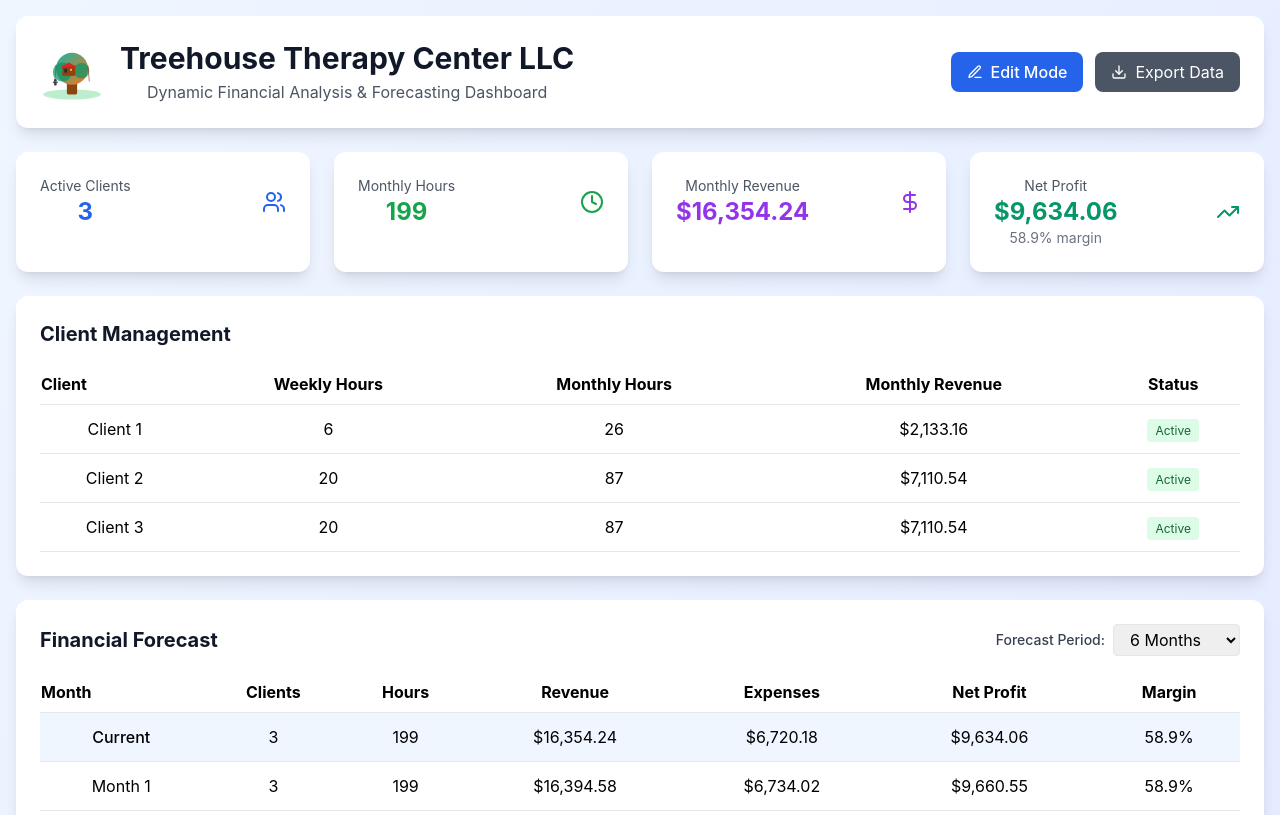
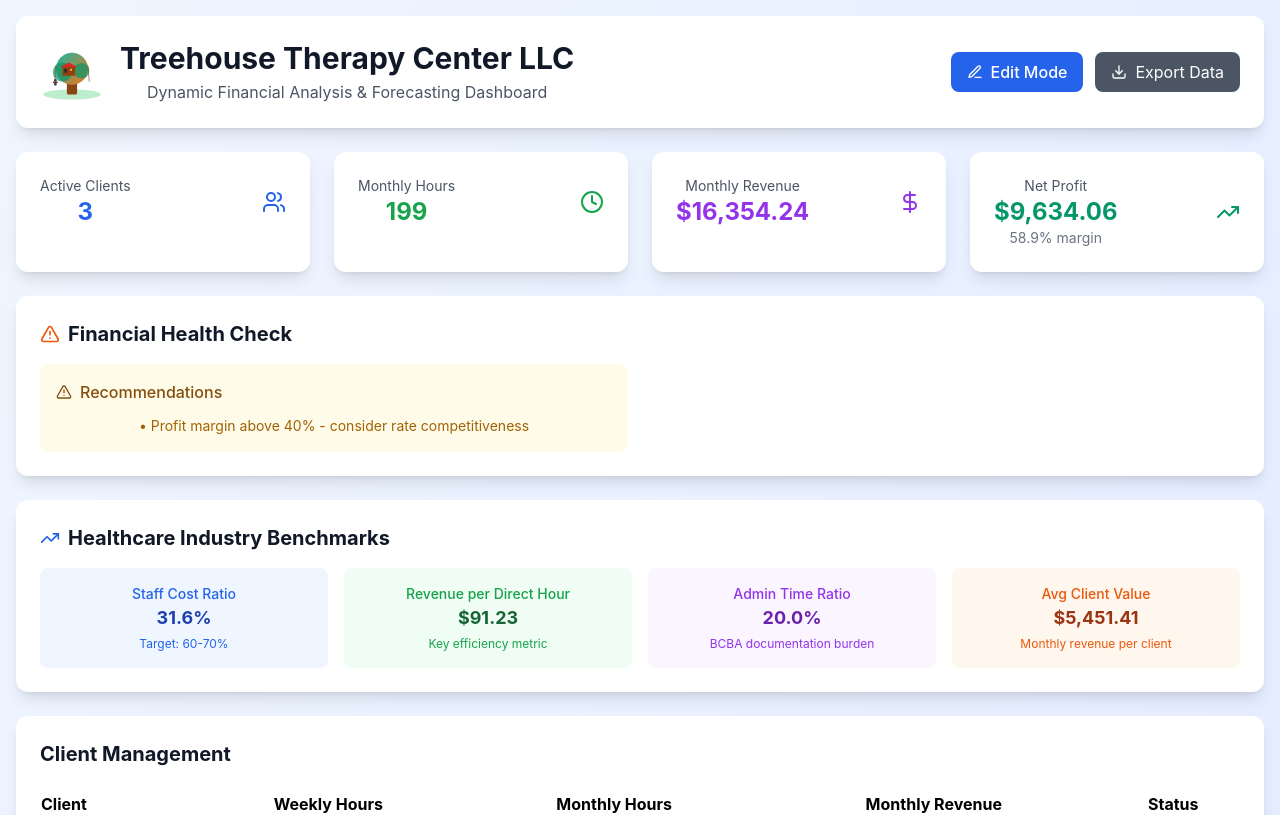
Before and after one commit to treehousetherapy/financial-dashboard, a React (Create React App) app: page / in a window 1280 px wide. Shown: the top 815 px of the page. Built offline with nearby package versions, Linux system fonts and the light colour scheme.

Commit message:
Implement comprehensive financial validation system with healthcare industry benchmarks and business logic validation

```diff
--- a/src/TreehouseFinancialDashboard.js
+++ b/src/TreehouseFinancialDashboard.js
@@ -1,5 +1,6 @@
 import React, { useState } from 'react';
-import { Download, Edit3, TrendingUp, DollarSign, Clock, Users, Calculator } from 'lucide-react';
+import { Download, Edit3, TrendingUp, DollarSign, Clock, Users, Calculator, AlertTriangle, CheckCircle } from 'lucide-react';
+import { validateFinancialInputs, validateBusinessLogic, calculateHealthcareMetrics } from './utils/financialValidation';
 
 const TreehouseFinancialDashboard = () => {
   const [editMode, setEditMode] = useState(false);
@@ -160,6 +161,22 @@ const TreehouseFinancialDashboard = () => {
   const currentMetrics = calculateMetrics();
   const forecast = calculateForecast();
 
+  // Financial validation
+  const validationData = {
+    serviceRates,
+    staffRates,
+    btUtilization: currentMetrics.btUtilization,
+    bcbaUtilization: currentMetrics.bcbaUtilization,
+    profitMargin: currentMetrics.profitMargin,
+    serviceDistribution,
+    totalExpenses: currentMetrics.totalExpenses,
+    totalRevenue: currentMetrics.totalRevenue
+  };
+
+  const validation = validateFinancialInputs(validationData);
+  const businessLogic = validateBusinessLogic(currentMetrics);
+  const healthcareMetrics = calculateHealthcareMetrics(currentMetrics);
+
   const updateClientData = (id, field, value) => {
     setClientData(clients =>
       clients.map(client =>
@@ -294,6 +311,99 @@ const TreehouseFinancialDashboard = () => {
                 <p className="text-sm text-gray-500">{currentMetrics.profitMargin.toFixed(1)}% margin</p>
               </div>
               <TrendingUp className="text-emerald-600" size={24} />
+            </div>
+          </div>
+        </div>
+
+        {/* Financial Validation Panel */}
+        {(validation.errors.length > 0 || validation.warnings.length > 0 || businessLogic.length > 0) && (
+          <div className="bg-white rounded-xl shadow-lg p-6 mb-6">
+            <div className="flex items-center gap-2 mb-4">
+              <AlertTriangle className="text-orange-600" size={20} />
+              <h2 className="text-xl font-bold text-gray-900">Financial Health Check</h2>
+            </div>
+
+            <div className="grid grid-cols-1 lg:grid-cols-2 gap-6">
+              {/* Errors */}
+              {validation.errors.length > 0 && (
+                <div className="bg-red-50 rounded-lg p-4">
+                  <h3 className="font-medium text-red-800 mb-3 flex items-center gap-2">
+                    <AlertTriangle size={16} />
+                    Critical Issues
+                  </h3>
+                  <ul className="space-y-2">
+                    {validation.errors.map((error, index) => (
+                      <li key={index} className="text-red-700 text-sm">• {error}</li>
+                    ))}
+                  </ul>
+                </div>
+              )}
+
+              {/* Warnings */}
+              {validation.warnings.length > 0 && (
+                <div className="bg-yellow-50 rounded-lg p-4">
+                  <h3 className="font-medium text-yellow-800 mb-3 flex items-center gap-2">
+                    <AlertTriangle size={16} />
+                    Recommendations
+                  </h3>
+                  <ul className="space-y-2">
+                    {validation.warnings.map((warning, index) => (
+                      <li key={index} className="text-yellow-700 text-sm">• {warning}</li>
+                    ))}
+                  </ul>
+                </div>
+              )}
+
+              {/* Business Logic Issues */}
+              {businessLogic.length > 0 && (
+                <div className="bg-orange-50 rounded-lg p-4">
+                  <h3 className="font-medium text-orange-800 mb-3 flex items-center gap-2">
+                    <Calculator size={16} />
+                    Business Analysis
+                  </h3>
+                  <ul className="space-y-2">
+                    {businessLogic.map((issue, index) => (
+                      <li key={index} className={`text-sm ${issue.severity === 'error' ? 'text-red-700' : 'text-orange-700'}`}>
+                        • {issue.message}
+                      </li>
+                    ))}
+                  </ul>
+                </div>
+              )}
+            </div>
+          </div>
+        )}
+
+        {/* Healthcare Industry Metrics */}
+        <div className="bg-white rounded-xl shadow-lg p-6 mb-6">
+          <div className="flex items-center gap-2 mb-4">
+            <TrendingUp className="text-blue-600" size={20} />
+            <h2 className="text-xl font-bold text-gray-900">Healthcare Industry Benchmarks</h2>
+          </div>
+
+          <div className="grid grid-cols-1 md:grid-cols-2 lg:grid-cols-4 gap-4">
+            <div className="bg-blue-50 p-4 rounded-lg">
+              <p className="text-sm text-blue-600 font-medium">Staff Cost Ratio</p>
+              <p className="text-lg font-bold text-blue-800">{healthcareMetrics.staffCostRatio.toFixed(1)}%</p>
+              <p className="text-xs text-blue-600 mt-1">Target: 60-70%</p>
+            </div>
+
+            <div className="bg-green-50 p-4 rounded-lg">
+              <p className="text-sm text-green-600 font-medium">Revenue per Direct Hour</p>
+              <p className="text-lg font-bold text-green-800">{formatCurrency(healthcareMetrics.revenuePerDirectHour)}</p>
+              <p className="text-xs text-green-600 mt-1">Key efficiency metric</p>
+            </div>
+
+            <div className="bg-purple-50 p-4 rounded-lg">
+              <p className="text-sm text-purple-600 font-medium">Admin Time Ratio</p>
+              <p className="text-lg font-bold text-purple-800">{healthcareMetrics.adminTimeRatio.toFixed(1)}%</p>
+              <p className="text-xs text-purple-600 mt-1">BCBA documentation burden</p>
+            </div>
+
+            <div className="bg-orange-50 p-4 rounded-lg">
+              <p className="text-sm text-orange-600 font-medium">Avg Client Value</p>
+              <p className="text-lg font-bold text-orange-800">{formatCurrency(healthcareMetrics.averageClientValue)}</p>
+              <p className="text-xs text-orange-600 mt-1">Monthly revenue per client</p>
             </div>
           </div>
         </div>
--- /dev/null
+++ b/src/utils/financialValidation.js
@@ -0,0 +1,141 @@
+/**
+ * Financial validation utilities for Treehouse Financial Dashboard
+ * Implements validation rules for healthcare therapy center financial data
+ */
+
+export const validateFinancialInputs = (data) => {
+  const errors = [];
+  const warnings = [];
+
+  // Service Rate Validation
+  if (data.serviceRates?.directTherapy <= 0) {
+    errors.push("Direct therapy rate must be greater than $0");
+  }
+  if (data.serviceRates?.directTherapy > 200) {
+    warnings.push("Direct therapy rate above $200/hour - verify rate accuracy");
+  }
+
+  // Staff Rate Validation
+  if (data.staffRates?.bt < 15) {
+    warnings.push("BT rate below $15/hour - consider minimum wage compliance");
+  }
+  if (data.staffRates?.bcba < 35) {
+    warnings.push("BCBA rate below $35/hour - verify market rate competitiveness");
+  }
+
+  // Utilization Rate Validation
+  const btUtilization = data.btUtilization || 0;
+  const bcbaUtilization = data.bcbaUtilization || 0;
+
+  if (btUtilization > 100) {
+    errors.push("BT utilization cannot exceed 100% - adjust staff count or client hours");
+  }
+  if (bcbaUtilization > 100) {
+    errors.push("BCBA utilization cannot exceed 100% - adjust staff count or supervision hours");
+  }
+  if (btUtilization > 85) {
+    warnings.push("BT utilization above 85% - consider hiring additional staff");
+  }
+  if (bcbaUtilization > 80) {
+    warnings.push("BCBA utilization above 80% - risk of burnout and quality issues");
+  }
+
+  // Financial Health Checks
+  if (data.profitMargin < 10) {
+    warnings.push("Profit margin below 10% - review cost structure");
+  }
+  if (data.profitMargin > 40) {
+    warnings.push("Profit margin above 40% - consider rate competitiveness");
+  }
+
+  // Service Distribution Validation
+  if (data.serviceDistribution) {
+    const total = Object.values(data.serviceDistribution).reduce((sum, val) => sum + val, 0);
+    if (Math.abs(total - 1) > 0.01) {
+      errors.push("Service distribution must total 100%");
+    }
+  }
+
+  // Cost Structure Validation
+  if (data.totalExpenses > data.totalRevenue * 1.2) {
+    errors.push("Expenses exceed 120% of revenue - unsustainable model");
+  }
+
+  return { errors, warnings };
+};
+
+export const validateBusinessLogic = (metrics) => {
+  const issues = [];
+
+  // Capacity vs Demand Analysis
+  const totalDemandHours = metrics.totalMonthlyHours;
+  const totalCapacity = metrics.btCapacity + metrics.bcbaCapacity;
+
+  if (totalDemandHours > totalCapacity) {
+    issues.push({
+      type: 'capacity',
+      message: `Demand (${Math.round(totalDemandHours)}h) exceeds capacity (${totalCapacity}h)`,
+      severity: 'error'
+    });
+  }
+
+  // Revenue per Client Analysis
+  const revenuePerClient = metrics.totalRevenue / metrics.activeClients;
+  if (revenuePerClient < 1000) {
+    issues.push({
+      type: 'revenue',
+      message: `Low revenue per client ($${Math.round(revenuePerClient)}) - review service intensity`,
+      severity: 'warning'
+    });
+  }
+
+  // Cost per Hour Analysis
+  if (metrics.costPerHour > metrics.revenuePerHour * 0.9) {
+    issues.push({
+      type: 'costs',
+      message: `Cost per hour (${metrics.costPerHour.toFixed(2)}) too close to revenue per hour`,
+      severity: 'warning'
+    });
+  }
+
+  return issues;
+};
+
+// Break-even analysis with proper healthcare considerations
+export const calculateBreakEven = (fixedCosts, variableCostPerHour, revenuePerHour) => {
+  if (revenuePerHour <= variableCostPerHour) {
+    return {
+      error: "Revenue per hour must exceed variable cost per hour",
+      breakEvenHours: null
+    };
+  }
+
+  const contributionMargin = revenuePerHour - variableCostPerHour;
+  const breakEvenHours = fixedCosts / contributionMargin;
+
+  return {
+    breakEvenHours: Math.ceil(breakEvenHours),
+    contributionMargin,
+    contributionMarginPercent: (contributionMargin / revenuePerHour) * 100
+  };
+};
+
+// Healthcare-specific financial ratios
+export const calculateHealthcareMetrics = (metrics) => {
+  return {
+    // Staff cost as percentage of revenue (should be 60-70% for ABA)
+    staffCostRatio: (metrics.totalStaffCost / metrics.totalRevenue) * 100,
+
+    // Revenue per direct care hour (key efficiency metric)
+    revenuePerDirectHour: metrics.totalRevenue / metrics.directTherapyHours,
+
+    // Administrative burden (BCBA admin time ratio)
+    adminTimeRatio: (metrics.bcbaAdminHours / metrics.bcbaTotalHours) * 100,
+
+    // Client retention impact (estimate based on active clients)
+    averageClientValue: metrics.totalRevenue / metrics.activeClients,
+
+    // Billing efficiency (assumes 95% collection rate)
+    estimatedCollections: metrics.totalRevenue * 0.95
+  };
+};
```
